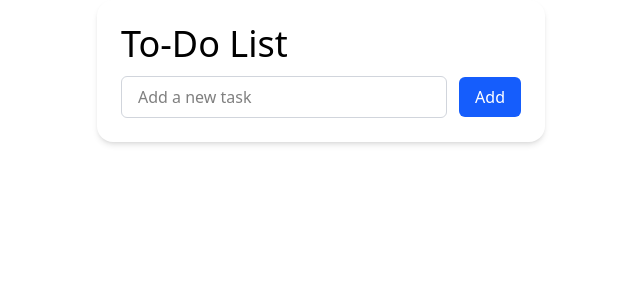
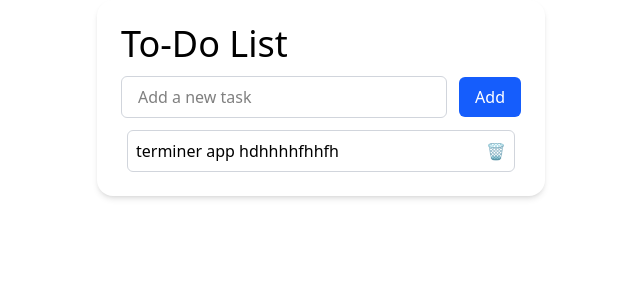
Before and after one commit to STD-mathished/Learning-React, a React (Vite) app in the folder day2/: page / in a window 1280 px wide. Shown: the top 300 px of the page, without its empty margins (319-959 px from the left). Built offline with nearby package versions, Linux system fonts and the light colour scheme.

Commit message:
design done

```diff
--- a/day2/src/App.jsx
+++ b/day2/src/App.jsx
@@ -1,13 +1,18 @@
 import { useState } from 'react'
 import './App.css'
 import Form from './components/form'
+import Task from './components/task'
 
 function App() {
+
 
   return (
     <div className='max-w-md mx-auto bg-white p-6 rounded-2xl shadow-md flex gap-3 flex-col'>
       <h1 className='text-4xl'>To-Do List</h1>
       <Form/>
+      <ul className='ml-1.5 mr-1.5'>
+        <Task text='terminer app hdhhhhfhhfh'/>
+      </ul>
     </div>
 
   )
--- a/day2/src/components/task.jsx
+++ b/day2/src/components/task.jsx
@@ -0,0 +1,8 @@
+export default function Task({text}) {
+    return (
+        <li className="flex items-center justify-between border border-gray-300 rounded-md p-2">
+            <p>{text}</p>
+            <button>🗑</button>
+        </li>
+    )
+}
```
